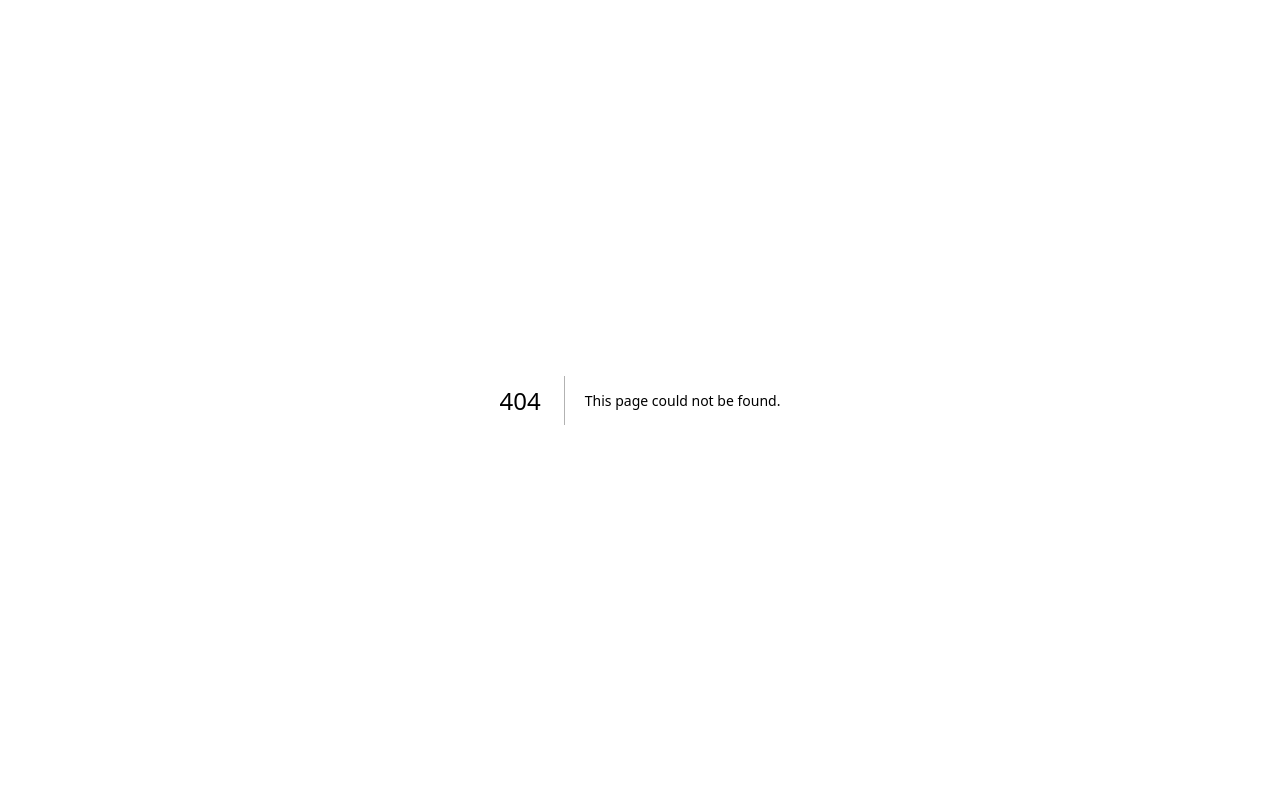
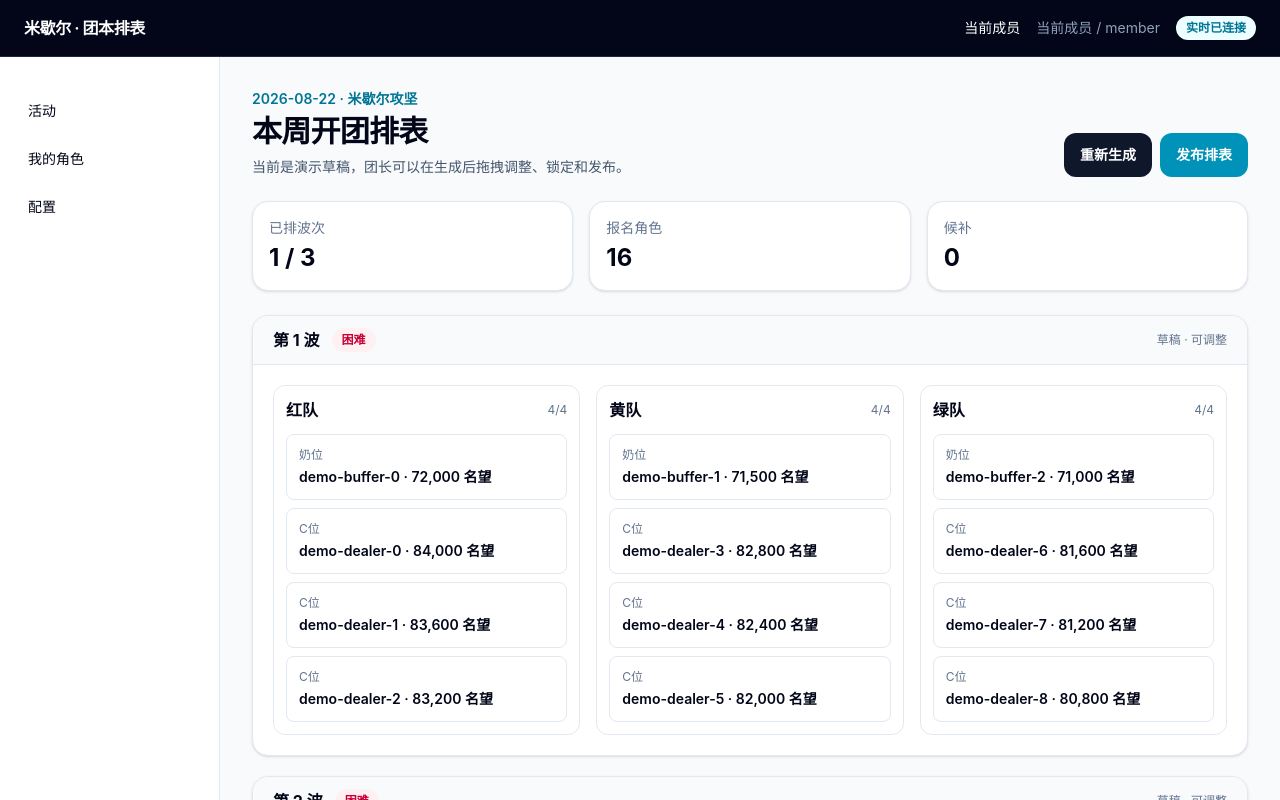
Before and after one commit to whitebluepants/dnf_raid_schedule, a Next.js app: page /activities in a window 1280 px wide. Before the commit this address had no page. Shown: the top 800 px of the page. Built offline with nearby package versions, Linux system fonts and the light colour scheme.

Commit message:
feat: add raid scheduling workbench preview

```diff
--- /dev/null
+++ b/src/app/(app)/activities/page.tsx
@@ -0,0 +1,75 @@
+import { Badge } from "@/components/ui/badge";
+import { Button } from "@/components/ui/button";
+import { Card } from "@/components/ui/card";
+import { generateSchedule } from "@/features/scheduling/generate-schedule";
+import type { CandidateCharacter } from "@/features/scheduling/types";
+
+const demoCharacters: CandidateCharacter[] = [
+  ...Array.from({ length: 4 }, (_, index) => ({
+    id: `demo-buffer-${index}`,
+    accountId: `demo-account-${index}`,
+    profileId: `demo-profile-${index % 3}`,
+    role: "buffer" as const,
+    fame: 72_000 - index * 500,
+    strengthTier: index === 0 ? ("high" as const) : ("medium" as const),
+    damageScore: null,
+    buffScore: 1_000 - index * 50,
+  })),
+  ...Array.from({ length: 12 }, (_, index) => ({
+    id: `demo-dealer-${index}`,
+    accountId: `demo-account-${index + 4}`,
+    profileId: `demo-profile-${index % 4}`,
+    role: "dealer" as const,
+    fame: 84_000 - index * 400,
+    strengthTier: index < 4 ? ("high" as const) : index < 9 ? ("medium" as const) : ("low" as const),
+    damageScore: 1_200 - index * 35,
+    buffScore: null,
+  })),
+];
+
+const demoSchedule = generateSchedule({
+  characters: demoCharacters,
+  waves: [
+    { id: "wave-1", difficulty: "hard" },
+    { id: "wave-2", difficulty: "hard" },
+    { id: "wave-3", difficulty: "normal" },
+  ],
+});
+
+const roleLabel = { buffer: "奶", dealer: "C" } as const;
+const teamLabel = { red: "红队", yellow: "黄队", green: "绿队" } as const;
+
+export default function ActivitiesPage() {
+  return (
+    <div className="space-y-6">
+      <section className="flex flex-col justify-between gap-4 sm:flex-row sm:items-end">
+        <div>
+          <p className="text-sm font-semibold text-cyan-700">2026-08-22 · 米歇尔攻坚</p>
+          <h1 className="mt-1 text-3xl font-bold tracking-tight">本周开团排表</h1>
+          <p className="mt-2 text-sm text-slate-600">当前是演示草稿，团长可以在生成后拖拽调整、锁定和发布。</p>
+        </div>
+        <div className="flex gap-2"><Button className="bg-slate-900 text-white hover:bg-slate-700">重新生成</Button><Button className="bg-cyan-600 text-white hover:bg-cyan-500">发布排表</Button></div>
+      </section>
+
+      <div className="grid gap-4 sm:grid-cols-3">
+        <Card className="p-4"><p className="text-sm text-slate-500">已排波次</p><p className="mt-1 text-2xl font-bold">{demoSchedule.waves.filter((wave) => wave.gaps.length === 0).length} / {demoSchedule.waves.length}</p></Card>
+        <Card className="p-4"><p className="text-sm text-slate-500">报名角色</p><p className="mt-1 text-2xl font-bold">{demoCharacters.length}</p></Card>
+        <Card className="p-4"><p className="text-sm text-slate-500">候补</p><p className="mt-1 text-2xl font-bold">{demoSchedule.candidates.length}</p></Card>
+      </div>
+
+      <div className="space-y-5">
+        {demoSchedule.waves.map((wave, index) => (
+          <Card key={wave.id} className="overflow-hidden">
+            <div className="flex items-center justify-between border-b border-slate-200 bg-slate-50 px-4 py-3 sm:px-5"><div className="flex items-center gap-3"><h2 className="font-bold">第 {index + 1} 波</h2><Badge className={wave.difficulty === "hard" ? "bg-rose-50 text-rose-700" : "bg-emerald-50 text-emerald-700"}>{wave.difficulty === "hard" ? "困难" : "普通"}</Badge></div><span className="text-xs text-slate-500">草稿 · 可调整</span></div>
+            <div className="grid gap-4 p-4 lg:grid-cols-3 sm:p-5">
+              {Object.entries(wave.teams).map(([color, team]) => (
+                <section key={color} aria-label={teamLabel[color as keyof typeof teamLabel]} className="rounded-xl border border-slate-200 p-3"><div className="mb-3 flex items-center justify-between"><h3 className="font-semibold">{teamLabel[color as keyof typeof teamLabel]}</h3><span className="text-xs text-slate-500">{team.slots.filter((slot) => slot.character).length}/4</span></div><div className="space-y-2">{team.slots.map((slot) => <div key={slot.slotId} className={`rounded-lg border p-3 ${slot.character ? "border-slate-200 bg-white" : "border-dashed border-amber-300 bg-amber-50"}`}><div className="flex items-center justify-between text-xs text-slate-500"><span>{roleLabel[slot.role]}位</span>{slot.locked && <span>已锁定</span>}</div><p className="mt-1 truncate text-sm font-semibold">{slot.character ? `${slot.character.id} · ${slot.character.fame.toLocaleString()} 名望` : "待补位"}</p></div>)}</div></section>
+              ))}
+            </div>
+            {wave.gaps.length > 0 && <p className="border-t border-amber-200 bg-amber-50 px-4 py-3 text-sm text-amber-800">缺口：{wave.gaps.map((gap) => `${teamLabel[gap.team]}${roleLabel[gap.role]}`).join("、")}</p>}
+          </Card>
+        ))}
+      </div>
+    </div>
+  );
+}
--- a/src/app/page.tsx
+++ b/src/app/page.tsx
@@ -9,6 +9,7 @@ export default function HomePage() {
         <p className="text-lg text-slate-700">
           为团队安排攻坚时间、成员与角色分工，让每一次开团都清晰有序。
         </p>
+        <a className="inline-flex min-h-11 items-center rounded-xl bg-slate-900 px-4 py-2 text-sm font-semibold text-white" href="/activities">进入本周排表</a>
       </section>
     </main>
   );
```
